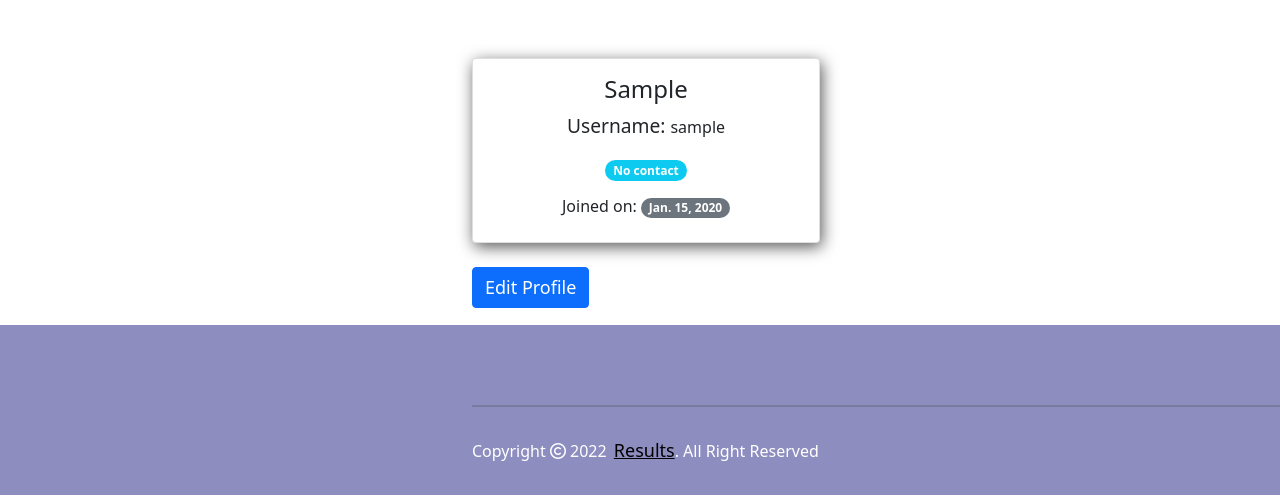
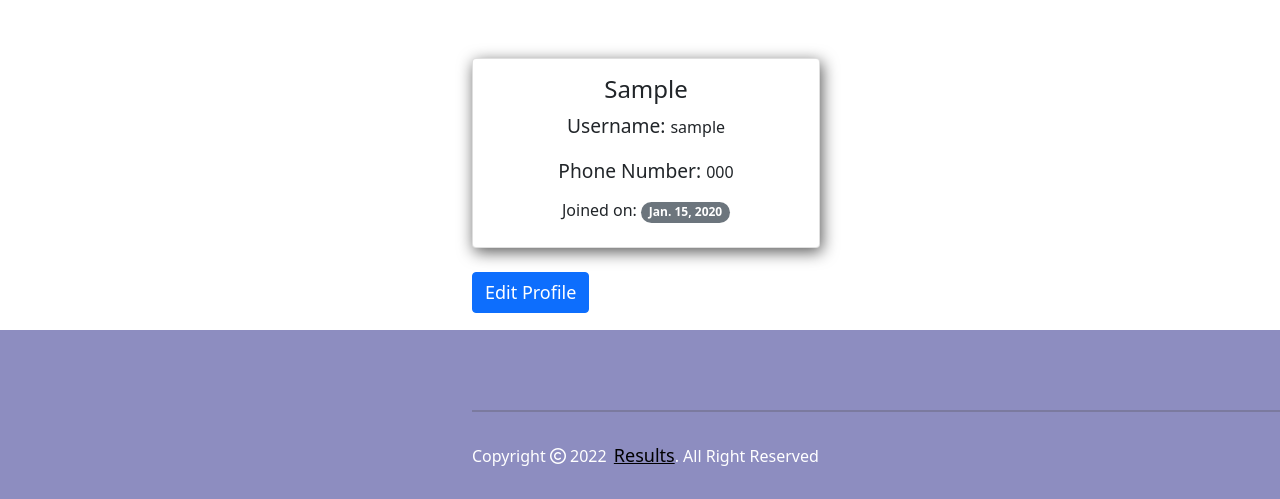
Before and after one commit to jobkarani/students-portal-app, a Django app: page /profile/ in a window 1280 px wide; the page is wider, and only the part inside the window is pictured. Shown: the part 86-585 px from the top of that part. Run offline with Django 3.2, Linux system fonts and the light colour scheme; a user stored in the database is signed in; tables that the repository leaves empty hold one stand-in row (values such as "Sample post"); some libraries are stand-ins or nearby versions; some web fonts are replaced.

Commit message:
modifies profile template

```diff
--- a/app/templates/all-temps/profile.html
+++ b/app/templates/all-temps/profile.html
@@ -32,7 +32,7 @@
                             </p>
                             <p>
 
-                                {% if profile.phone_number %}
+                                {% if profile.phone %}
                             <p> <span style="font: weight 900px; font-size:larger;"> Phone Number:
                                 </span>{{profile.phone}}</p>
                             {% else %}
```
